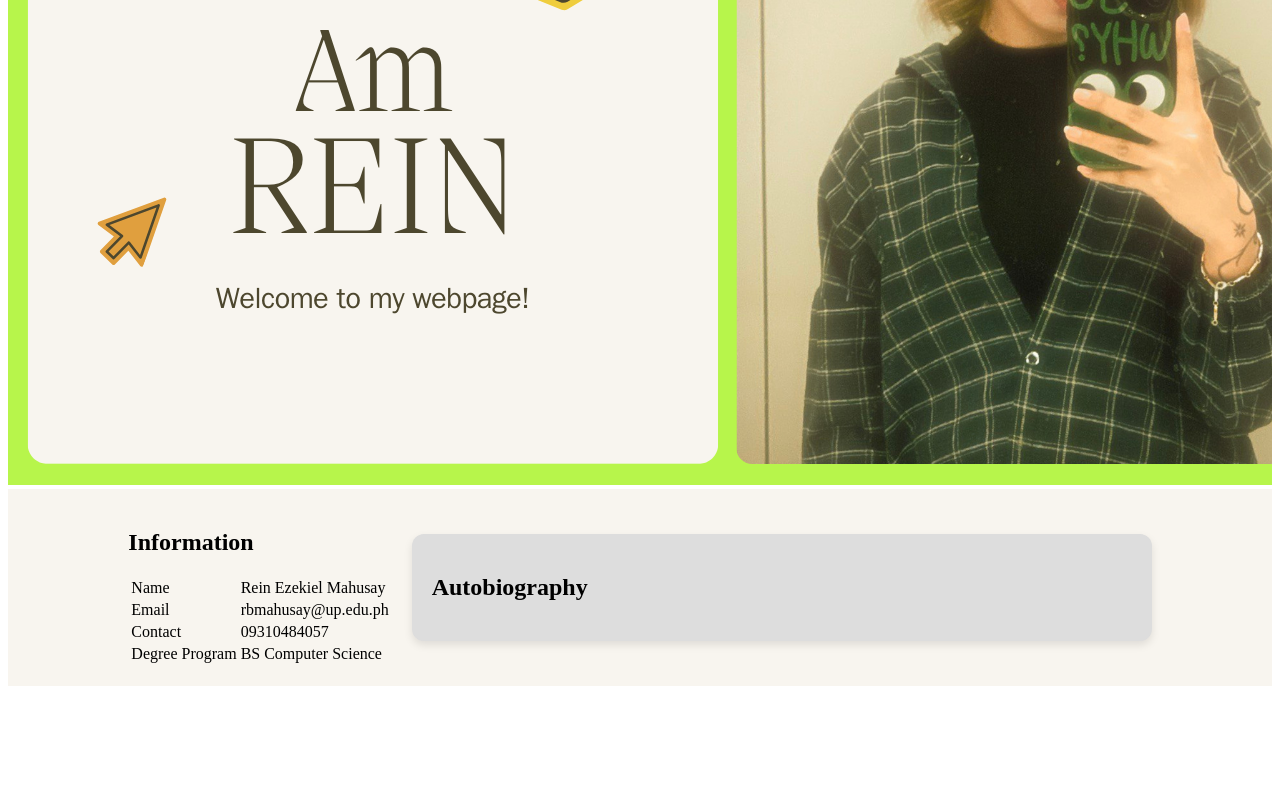
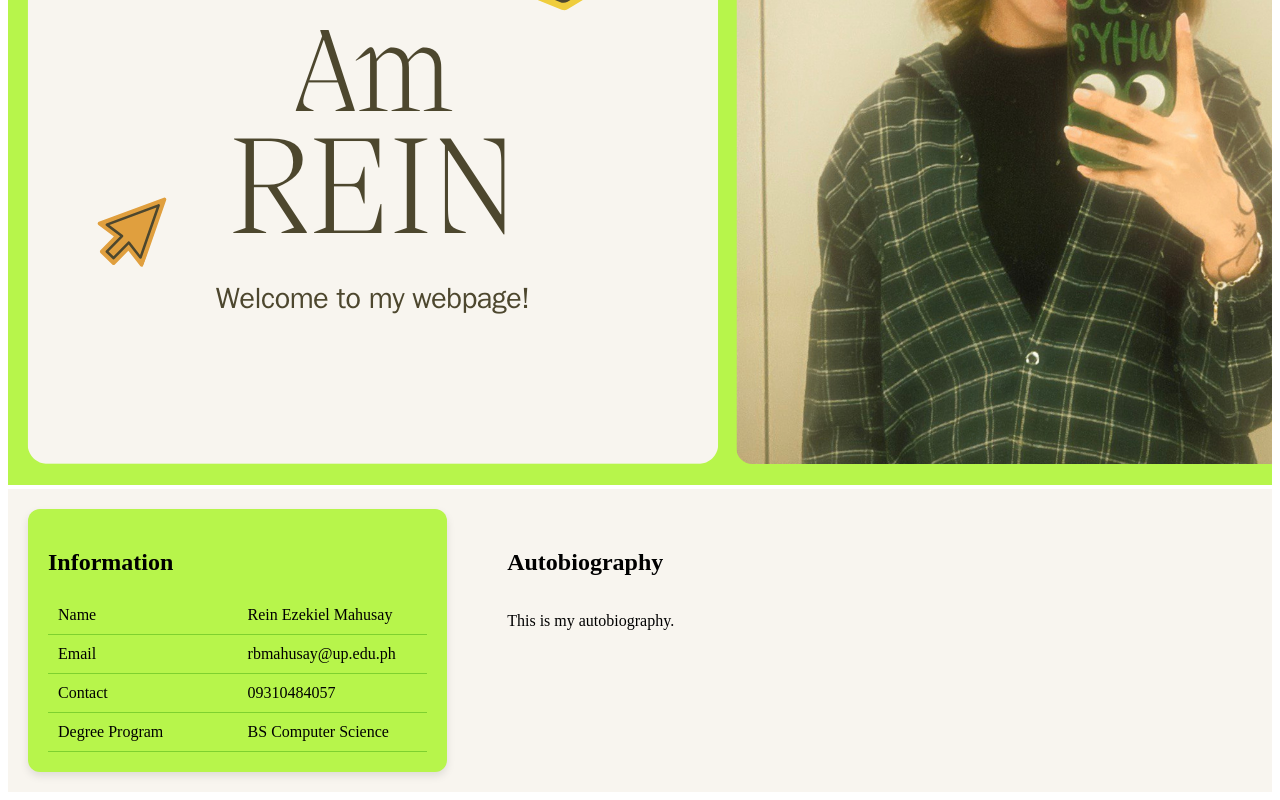
Before and after one commit to CMSC-100-2S24-25/exer-02-html-with-css-Rein-Mahusay, a plain HTML site: page index.html in a window 1280 px wide. Shown: the part 335-1135 px from the top of the page. Before the commit the page ends 1029 px from the top, so only its background shows below. Drawn offline with Linux system fonts and the light colour scheme.

Commit message:
Added a main content.

```diff
--- a/design.css
+++ b/design.css
@@ -12,30 +12,36 @@
 
 .content {
   display: flex;
-  justify-content: center;
-  align-items: center;
-  padding: 20px;
-  gap: 20px;
   background-color: #f8f5ef;
 }
 
-.sidebar table {
+.side {
+  width: 30%;
+  background-color: #b7f54b;
+  padding: 20px;
+  border-radius: 12px;
+  box-shadow: 0 4px 8px rgba(0, 0, 0, 0.1);
+  margin: 20px;
+}
+
+.side table {
   width: 100%;
   border-collapse: collapse;
-  margin-top: 10px;
+  table-layout: fixed;
 }
 
-.sidebar td {
+.side td {
   padding: 10px;
   text-align: left;
-  border-bottom: 1px solid #ddd;
+  border-bottom: 1px solid #7ED12F;
+  word-wrap: break-word;
 }
 
 .main {
   flex-grow: 1;
+  padding: 40px;
+  display: flex;
+  flex-direction: column;
+  text-align: justify;
   max-width: 700px;
-  background-color: #ddd;
-  padding: 20px;
-  border-radius: 12px;
-  box-shadow: 0 4px 8px rgba(0, 0, 0, 0.1);
 }
--- a/index.html
+++ b/index.html
@@ -49,6 +49,7 @@
       </aside>
       <main class = "main">
         <h2>Autobiography</h2>
+        <p>This is my autobiography.</p>
       </main>
     </section>
 
```
